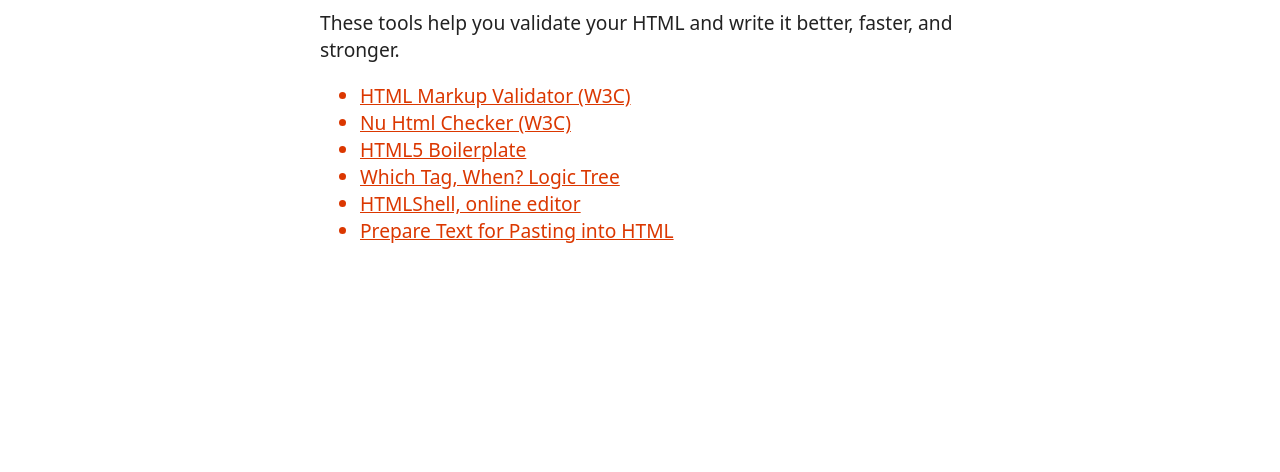
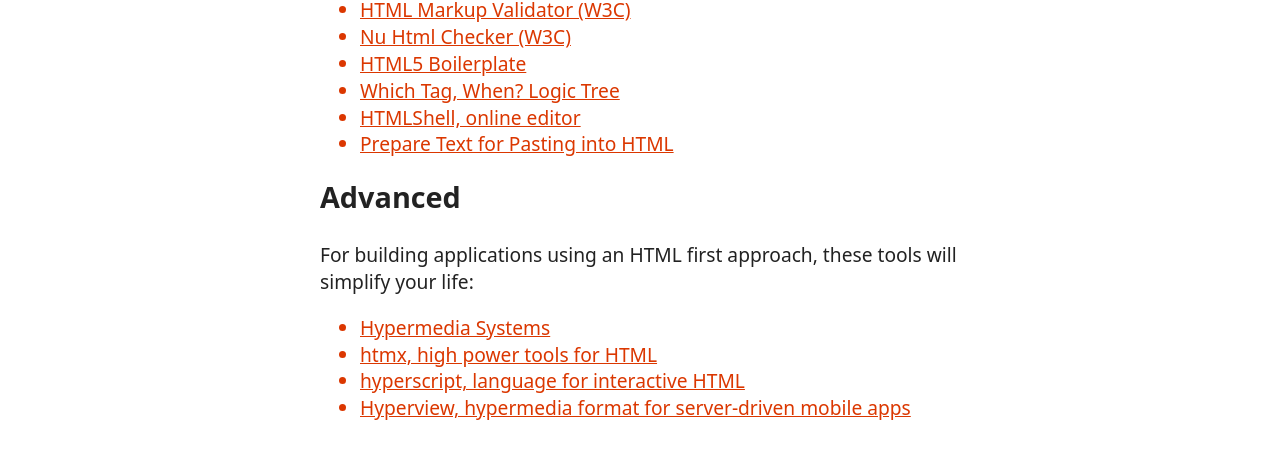
Before and after one commit to rchillard/html.haus, a plain HTML site: page tools.html in a window 1280 px wide. Shown: the part 259-731 px from the top of the page. Drawn offline with Linux system fonts and the light colour scheme.

Commit message:
Add hypermedia.systems, htmx, hyperscript, and hyperview to Tools page

```diff
--- a/tools.html
+++ b/tools.html
@@ -39,6 +39,17 @@
       <li><a href="https://www.toptal.com/developers/htmlshell">HTMLShell, online editor</a></li>
       <li><a href="https://detergent.io/light">Prepare Text for Pasting into HTML</a></li>
     </ul>
+
+    <h2>Advanced</h2>
+    <p>
+      For building applications using an HTML first approach, these tools will simplify your life:
+    </p>
+    <ul>
+      <li><a href="https://hypermedia.systems/">Hypermedia Systems</a></li>
+      <li><a href="https://htmx.org/">htmx, high power tools for HTML</a></li>
+      <li><a href="https://hyperscript.org/">hyperscript, language for interactive HTML</a></li>
+      <li><a href="https://hyperview.org/">Hyperview, hypermedia format for server-driven mobile apps</a></li>
+    </ul>
   </main>
   <footer>
     <a href="learn.html">Learn</a>
```
